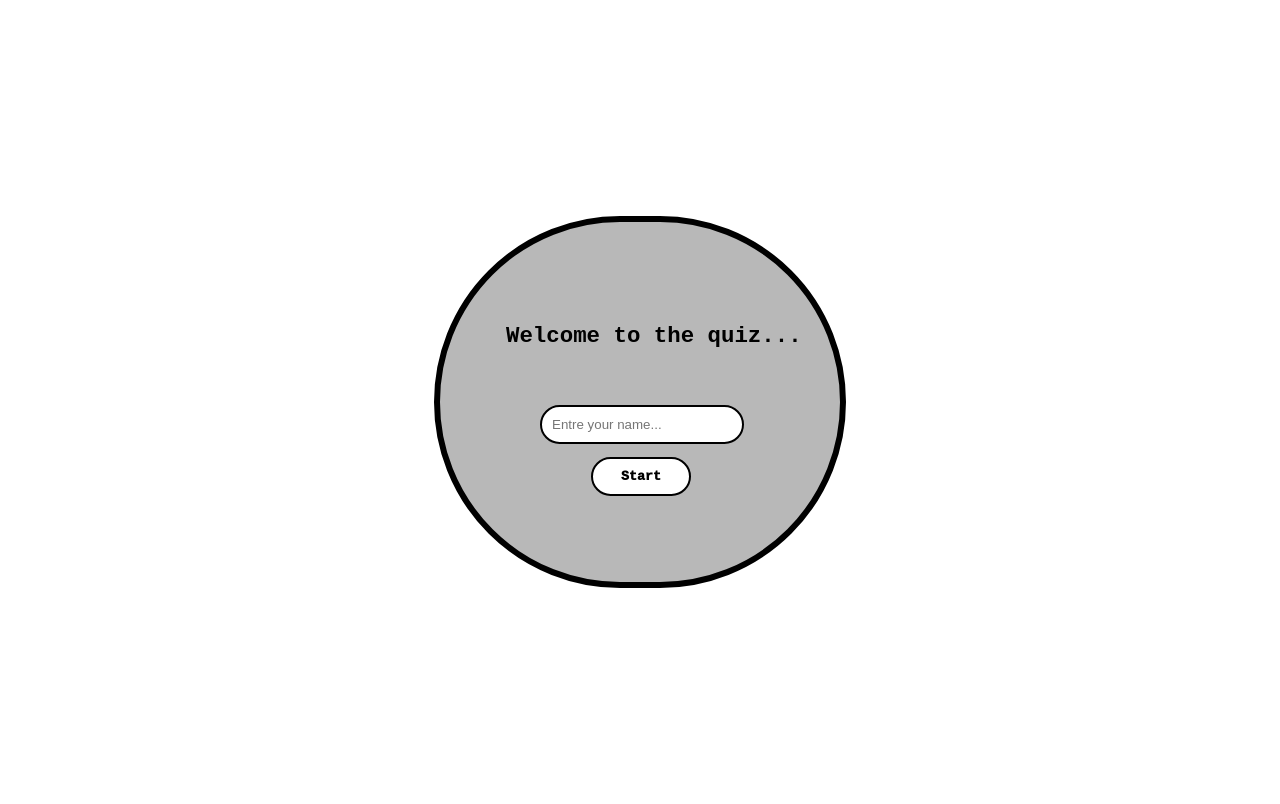
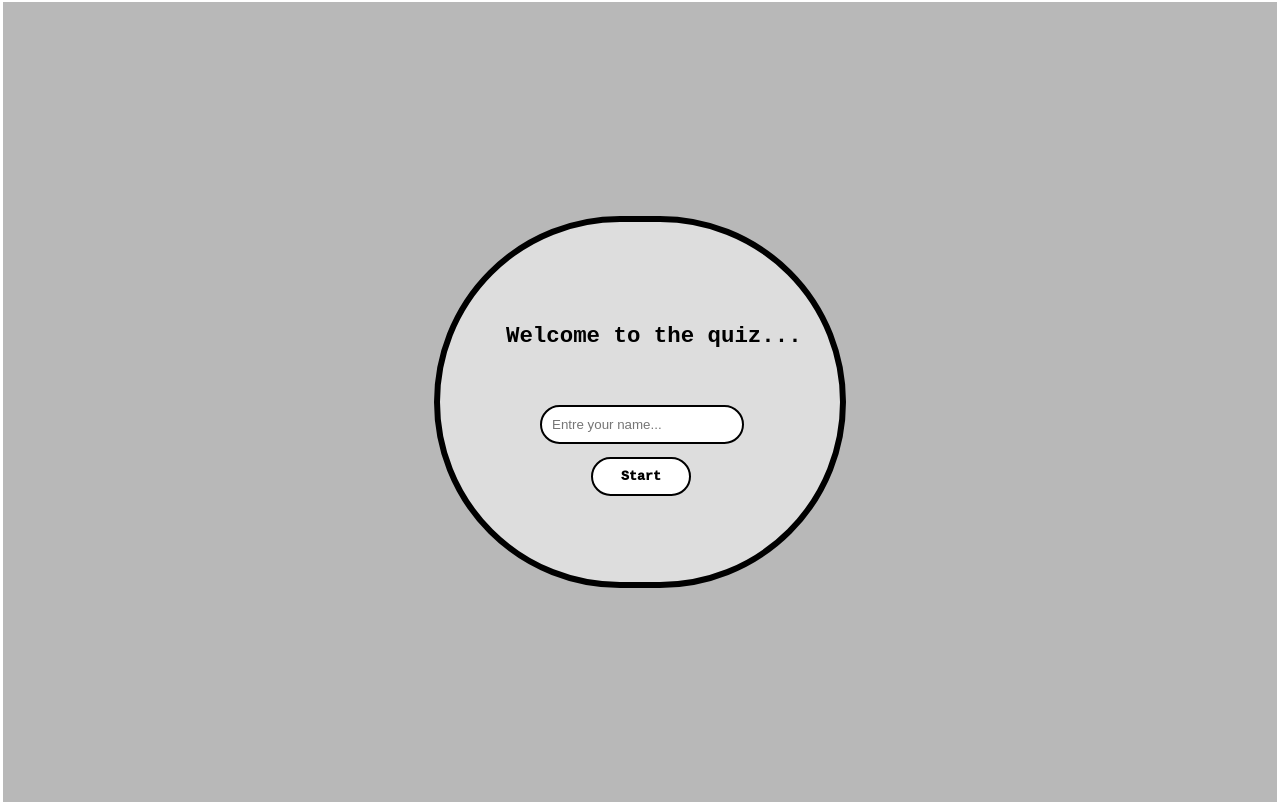
Before and after one commit to theZoid9/Quiz-app, a plain HTML site: page pages/welcome.html in a window 1280 px wide. Drawn offline with Linux system fonts and the light colour scheme.

Commit message:
ui category page done

```diff
--- a/pages/welcome.html
+++ b/pages/welcome.html
@@ -13,7 +13,7 @@
         <div class="block">
         <form action="categories.html" class="container">
             <h1 class="head">Welcome to the quiz...</h1>
-            <input type="text" placeholder="Entre your name..." name="email" required>
+            <input type="text" placeholder="Entre your name..." name="email" >
             <button type="submit" class="btn">Start</button>
         </form>
         </div>
--- a/styles/category.css
+++ b/styles/category.css
@@ -1,6 +1,6 @@
 
 .block {
-    background-color: rgb(255, 255, 255);
+    background-color:  rgb(184, 184, 184);
     display: flex;
     justify-content: center;
     min-height: 100vh;
--- a/styles/welcome.css
+++ b/styles/welcome.css
@@ -15,7 +15,7 @@
 }
 
 .block {
-    background-color: rgb(255, 255, 255);
+    background-color: rgb(184, 184, 184);
     display: flex;
     justify-content: center;
     min-height: 100vh;
@@ -29,7 +29,7 @@
     height: 160px;
     padding: 100px;
     margin: 20px;
-    background-color: rgb(184, 184, 184);
+    background-color: rgb(221, 221, 221);
     border: 6px solid;
     border-radius: 800px;
 }
```
Also changed, not shown: data.json (renamed from public/data.json), script.js (renamed from public/script.js).
